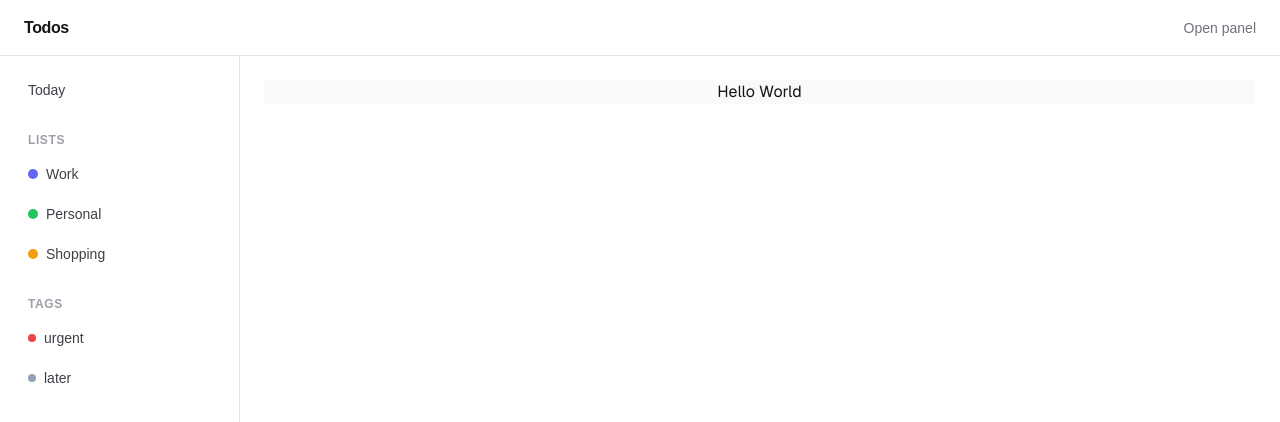
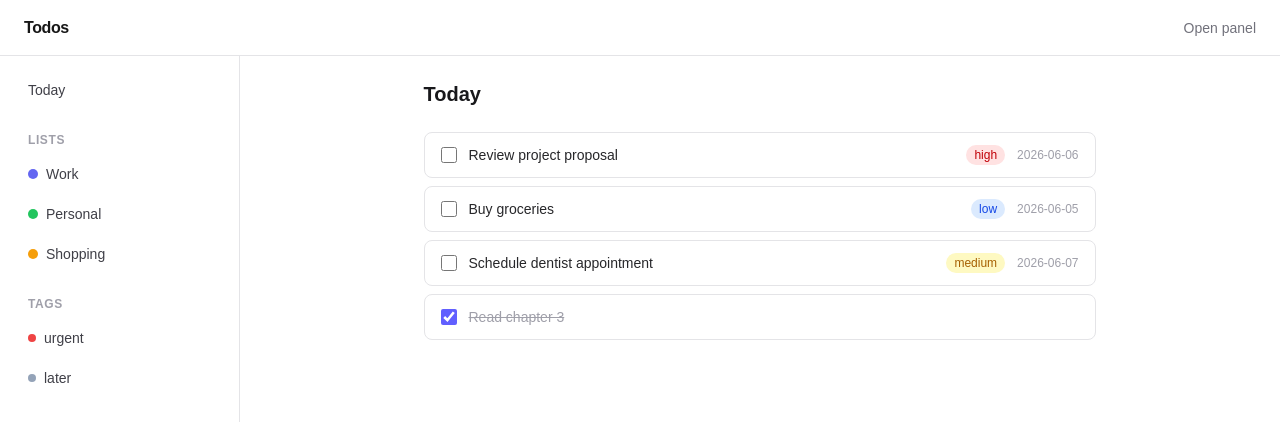
Before and after one commit to Jonathanko52/personal-interface, a Next.js app: page / in a window 1280 px wide. Shown: the top 422 px of the page. Built offline with nearby package versions, Linux system fonts and the light colour scheme.

Commit message:
todolist made

```diff
--- /dev/null
+++ b/app/components/TodoList.tsx
@@ -0,0 +1,46 @@
+"use client";
+
+const todos = [
+  { id: "1", title: "Review project proposal", priority: "high", dueDate: "2026-06-06", completed: false },
+  { id: "2", title: "Buy groceries", priority: "low", dueDate: "2026-06-05", completed: false },
+  { id: "3", title: "Schedule dentist appointment", priority: "medium", dueDate: "2026-06-07", completed: false },
+  { id: "4", title: "Read chapter 3", priority: "none", dueDate: null, completed: true },
+];
+
+const priorityStyles: Record<string, string> = {
+  high: "bg-red-100 text-red-700",
+  medium: "bg-yellow-100 text-yellow-700",
+  low: "bg-blue-100 text-blue-700",
+  none: "bg-zinc-100 text-zinc-500",
+};
+
+export default function TodoList() {
+  return (
+    <ul className="flex flex-col gap-2">
+      {todos.map((todo) => (
+        <li
+          key={todo.id}
+          className="flex items-center gap-3 bg-white border border-zinc-200 rounded-lg px-4 py-3 hover:border-zinc-300 transition-colors cursor-pointer"
+        >
+          <input
+            type="checkbox"
+            defaultChecked={todo.completed}
+            className="w-4 h-4 accent-indigo-500 shrink-0"
+            onClick={(e) => e.stopPropagation()}
+          />
+          <span className={`flex-1 text-sm ${todo.completed ? "line-through text-zinc-400" : "text-zinc-800"}`}>
+            {todo.title}
+          </span>
+          {todo.priority !== "none" && (
+            <span className={`text-xs font-medium px-2 py-0.5 rounded-full ${priorityStyles[todo.priority]}`}>
+              {todo.priority}
+            </span>
+          )}
+          {todo.dueDate && (
+            <span className="text-xs text-zinc-400">{todo.dueDate}</span>
+          )}
+        </li>
+      ))}
+    </ul>
+  );
+}
--- a/app/page.tsx
+++ b/app/page.tsx
@@ -1,7 +1,10 @@
+import TodoList from "./components/TodoList";
+
 export default function Home() {
   return (
-    <div className="flex flex-col flex-1 items-center justify-center bg-zinc-50 font-sans dark:bg-black">
-      Hello World
+    <div className="max-w-2xl mx-auto">
+      <h1 className="text-xl font-semibold text-zinc-900 mb-6">Today</h1>
+      <TodoList />
     </div>
   );
 }
```
